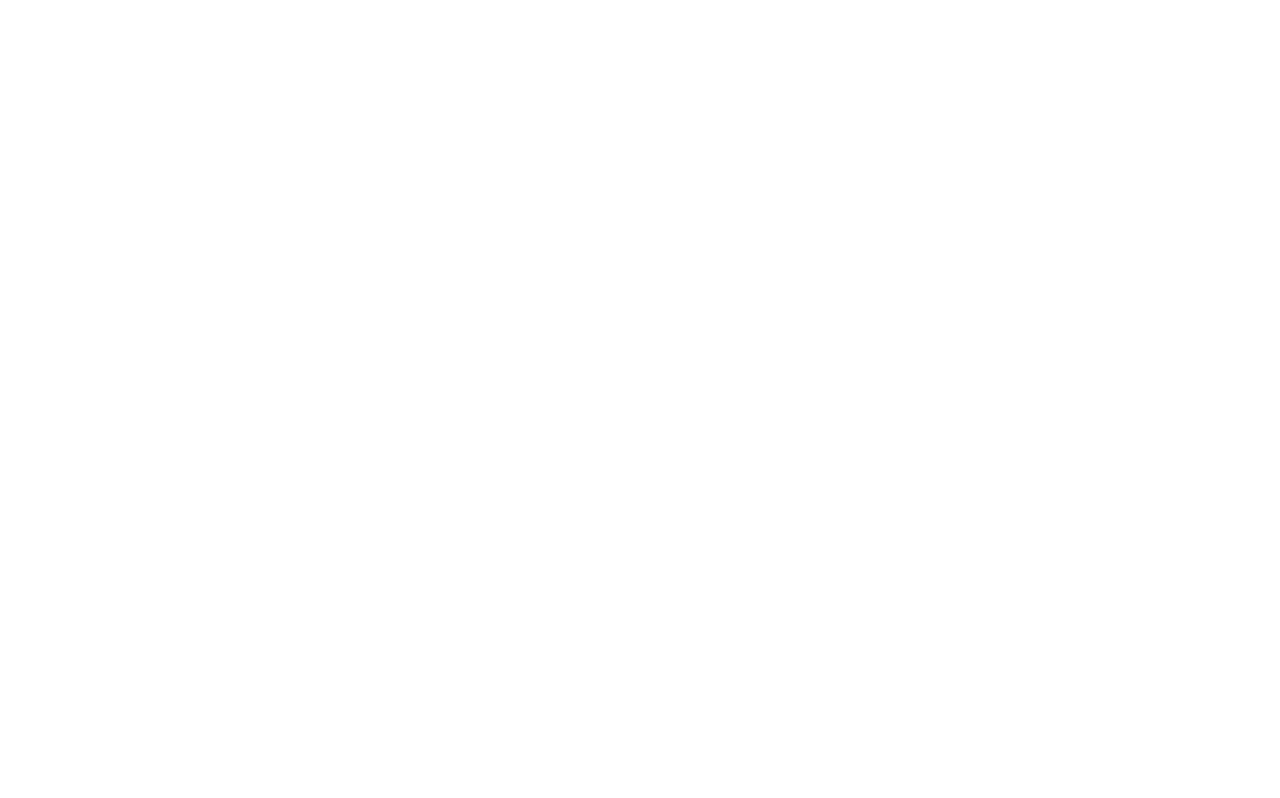
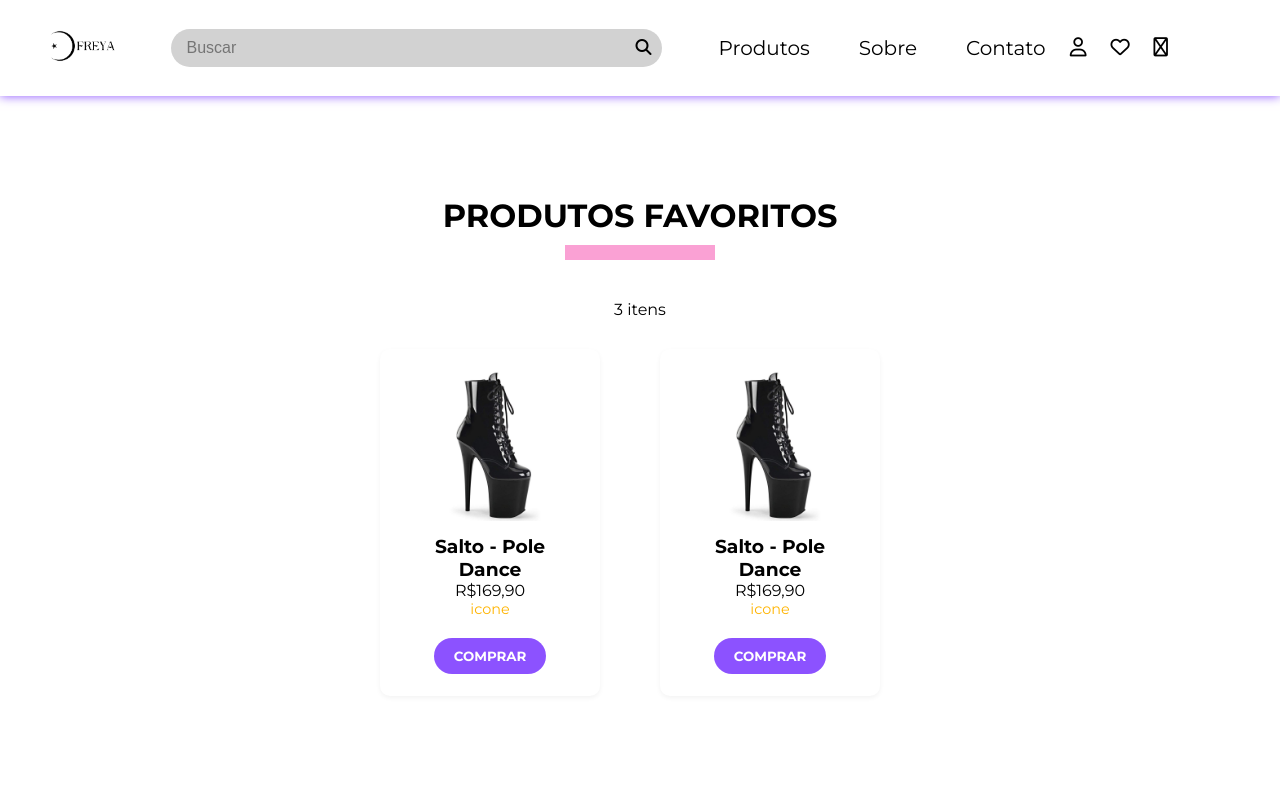
Before and after one commit to sabrinarauj/integrador, a plain HTML site: page site_integrador/favoritos.html in a window 1280 px wide. Shown: the top 798 px of the page. Drawn offline with Linux system fonts and the light colour scheme.

Commit message:
atualizações do integrador

```diff
--- a/site_integrador/favoritos.html
+++ b/site_integrador/favoritos.html
@@ -1,11 +1,67 @@
 <!DOCTYPE html>
 <html lang="pt-br">
+
 <head>
     <meta charset="UTF-8">
     <meta name="viewport" content="width=device-width, initial-scale=1.0">
     <title>Favoritos</title>
-    <link rel="stylesheet" ahref="style.css">
+    <link rel="stylesheet" a href="style.css">
+    <link rel="stylesheet" href="https://cdnjs.cloudflare.com/ajax/libs/font-awesome/6.5.0/css/all.min.css" />
 </head>
+
 <body>
+    <header class="navbar">
+        <div class="conteiner">
+            <div class="logotipo">
+                <img src="./img/logofreya_freya_preto.png" />
+            </div>
+            <div class="search">
+                <input type="text" placeholder="Buscar" />
+                <button><i class="fas fa-search"></i></button>
+            </div>
+            <nav class="menu">
+                <a href="#">Produtos</a>
+                <a href="#">Sobre</a>
+                <a href="#">Contato</a>
+                <i class="fa-regular fa-user"></i>
+                <i class="fa-regular fa-heart"></i>
+                <i class="fa-regular fa-cart-shopping"></i>
+            </nav>
+        </div>
+    </header>
+
+    <main>
+        <section id="favoritos">
+            <h2>PRODUTOS FAVORITOS</h2>
+            <div class="linha-rosa"></div>
+            <p>3 itens</p>
+        </section>
+
+        <div id="produtos">
+            <div id="produto">
+                <img src="./img/salto1_produtos.jpg" alt="Salto de Pole Dance">
+                <h3>Salto - Pole Dance</h3>
+                <p>R$169,90</p>
+                <div class="avaliacao">icone</div>
+                <button class="comprar" type="submit">COMPRAR</button>
+            </div>
+
+            <div id="produtos">
+                <div id="produto">
+                    <img src="./img/salto1_produtos.jpg" alt="Salto de Pole Dance">
+                    <h3>Salto - Pole Dance</h3>
+                    <p>R$169,90</p>
+                    <div class="avaliacao">icone</div>
+                    <button class="comprar" type="submit">COMPRAR</button>
+                </div>
+    </main>
+
+    <footer class="rodape">
+        <div class="rodape-conteudo">
+
+        </div>
+
+    </footer>
 </body>
+
 </html>
--- a/site_integrador/style.css
+++ b/site_integrador/style.css
@@ -25,6 +25,7 @@ body {
 .header {
     position: fixed;
     top: 0;
+    height: 12%;
     width: 100%;
     display: flex;
     justify-content: space-between;
@@ -235,7 +236,7 @@ h2 {
   font-weight: bold;
   cursor: pointer;
   border-radius: 8px;
-  transition: background 0.3s ease;
+  transition: 0.3s ease;
 }
 
 .newsletter-form button:hover {
@@ -299,6 +300,7 @@ h2 {
   position: relative;
   z-index: 10;
   margin-bottom: 100px;
+
 }
 
 .conteiner {
@@ -400,3 +402,23 @@ h2 {
 #produto:hover {
   border-color: #2b7cff;
 }
+
+/* Favoritos */
+
+#favoritos {
+  font-size: 2rem;
+  font-weight: bold;
+  margin-bottom: 10px;
+}
+
+#favoritos p {
+  margin-bottom: 30px;
+  font-size: medium;
+  font-weight: lighter;
+}
+
+/* Login */
+
+.body-login {
+  background: #0c2e5a;
+}
```
Also changed, not shown: site_integrador/login.html (added, +32 -0 lines), site_integrador/cadastro.html (added).
